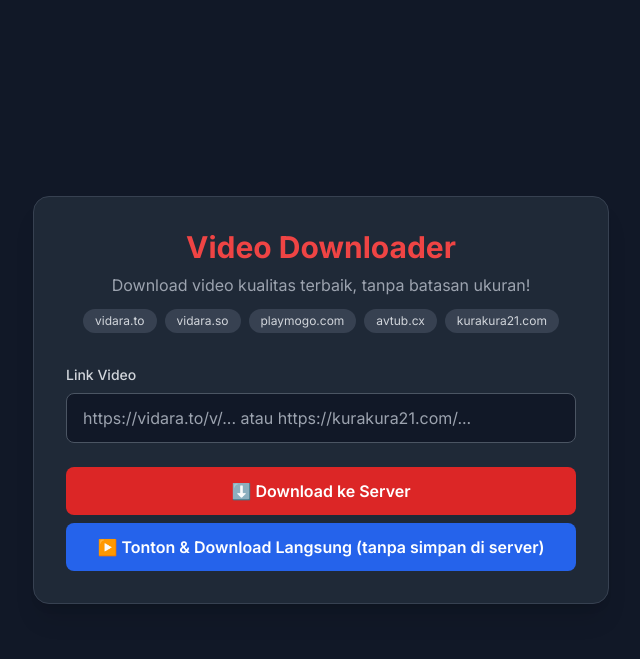
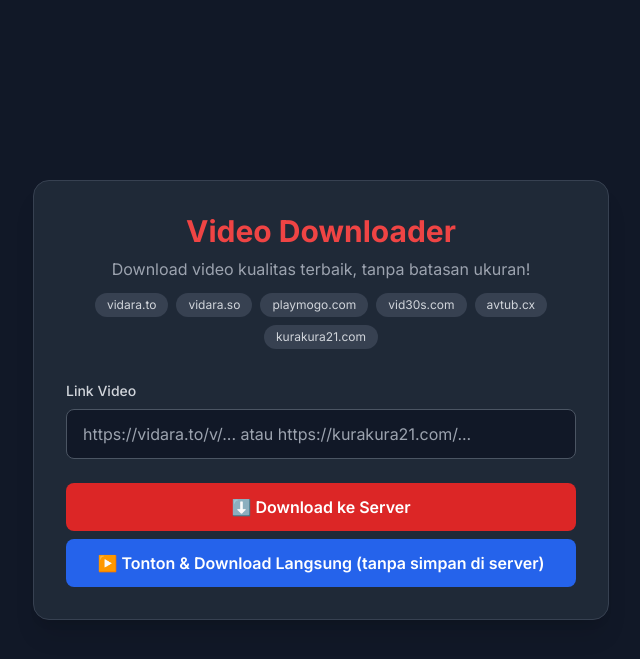
Before and after one commit to mannamemmna/vidara, a Flask app: page / in a window 1280 px wide. Shown: the top 659 px of the page, without its empty margins (319-959 px from the left). Run offline with Flask 3, Linux system fonts and the light colour scheme; some libraries are stand-ins or nearby versions.

Commit message:
Add vid30s.com support (DoodStream via embed.php direct MP4)

```diff
--- a/main.py
+++ b/main.py
@@ -22,6 +22,7 @@ VIDARA_REGEX = re.compile(r'https?://(?:www\.)?vidara\.(?:to|so)/v/([a-zA-Z0-9_-
 AVTUB_REGEX = re.compile(r'https?://(?:www\.)?avtub\.cx/(\d+)/?([^/]*)?/?')
 KURAKURA21_REGEX = re.compile(r'https?://(?:www\.)?kurakura21\.com/[^/]+/?')
 PLAYMOGO_REGEX = re.compile(r'https?://(?:www\.)?playmogo\.com/e/([a-zA-Z0-9]+)')
+VID30S_REGEX = re.compile(r'https?://(?:www\.)?vid30s\.com/d/([a-zA-Z0-9]+)')
 
 # Turtle4up.top AES-CBC decryption constants (static for all videos)
 TURTLE4UP_KEY = "kiemtienmua911ca".encode('utf-8')
@@ -225,6 +226,32 @@ def extract_playmogo_link(url):
     return None, None, f"playmogo_{filecode}"
 
 
+def extract_vid30s_link(url):
+    """Extract direct MP4 URL from vid30s.com (DoodStream via embed)"""
+    if not VID30S_REGEX.search(url):
+        return None, "vid30s"
+
+    filecode = VID30S_REGEX.search(url).group(1)
+
+    try:
+        # Fetch embed page directly
+        embed_url = f"https://vid30s.com/embed.php?bucket=temporary&id={filecode}"
+        resp = requests.get(embed_url, headers=HEADERS, timeout=10)
+        html = resp.text
+
+        # Extract <source src="...">
+        src_match = re.search(r'<source\s+src="([^"]+)"', html)
+        if src_match:
+            return src_match.group(1), f"vid30s_{filecode}"
+
+        return None, f"vid30s_{filecode}"
+
+    except Exception as e:
+        print(f"Vid30s extract error: {e}")
+
+    return None, f"vid30s_{filecode}"
+
+
 def extract_m3u8_from_embed(html, embed_url=""):
     """Extract m3u8 URL from an embed page (morencius-style JWPlayer)"""
 
@@ -384,8 +411,10 @@ def start_download():
         # Build final DoodStream URL
         rand_str = ''.join(random.choices(string.ascii_letters + string.digits, k=10))
         m3u8_url = f"{cdn_base}{rand_str}?token={token}&expiry={int(time.time()*1000)}"
+    elif VID30S_REGEX.search(url):
+        m3u8_url, label = extract_vid30s_link(url)
     else:
-        return jsonify({"error": "URL tidak didukung. Gunakan link vidara.to/so, avtub.cx, kurakura21.com, atau playmogo.com"}), 400
+        return jsonify({"error": "URL tidak didukung. Gunakan link vidara.to/so, avtub.cx, kurakura21.com, playmogo.com, atau vid30s.com"}), 400
 
     if not m3u8_url:
         return jsonify({"error": "Video tidak ditemukan. Pastikan URL valid."}), 400
@@ -444,6 +473,8 @@ def resolve_m3u8_url(url):
             rand_str = ''.join(random.choices(string.ascii_letters + string.digits, k=10))
             return f"{cdn_base}{rand_str}?token={token}&expiry={int(time.time()*1000)}", label
         return None, None
+    elif VID30S_REGEX.search(url):
+        return extract_vid30s_link(url)
     return None, None
 
 
@@ -469,6 +500,8 @@ def extract_video():
             m3u8_url = f"{cdn_base}{rand_str}?token={token}&expiry={int(time.time()*1000)}"
         else:
             return jsonify({"error": "Video tidak ditemukan"}), 400
+    elif VID30S_REGEX.search(url):
+        m3u8_url, label = extract_vid30s_link(url)
     else:
         return jsonify({"error": "URL tidak didukung"}), 400
 
--- a/templates/index.html
+++ b/templates/index.html
@@ -3,7 +3,7 @@
 <head>
     <meta charset="UTF-8">
     <meta name="viewport" content="width=device-width, initial-scale=1.0">
-    <title>Video Downloader - Vidara.to, Vidara.so, Avtub.cx, Kurakura21.com &amp; Playmogo.com</title>
+    <title>Video Downloader - Vidara.to, Vidara.so, Avtub.cx, Kurakura21.com, Playmogo.com &amp; Vid30s.com</title>
     <script src="https://cdn.tailwindcss.com"></script>
     <link href="https://fonts.googleapis.com/css2?family=Inter:wght@400;500;600;700&display=swap" rel="stylesheet">
     <style>
@@ -19,6 +19,7 @@
                 <span class="text-xs bg-gray-700 text-gray-300 px-3 py-1 rounded-full">vidara.to</span>
                 <span class="text-xs bg-gray-700 text-gray-300 px-3 py-1 rounded-full">vidara.so</span>
                 <span class="text-xs bg-gray-700 text-gray-300 px-3 py-1 rounded-full">playmogo.com</span>
+                <span class="text-xs bg-gray-700 text-gray-300 px-3 py-1 rounded-full">vid30s.com</span>
                 <span class="text-xs bg-gray-700 text-gray-300 px-3 py-1 rounded-full">avtub.cx</span>
                 <span class="text-xs bg-gray-700 text-gray-300 px-3 py-1 rounded-full">kurakura21.com</span>
             </div>
```
